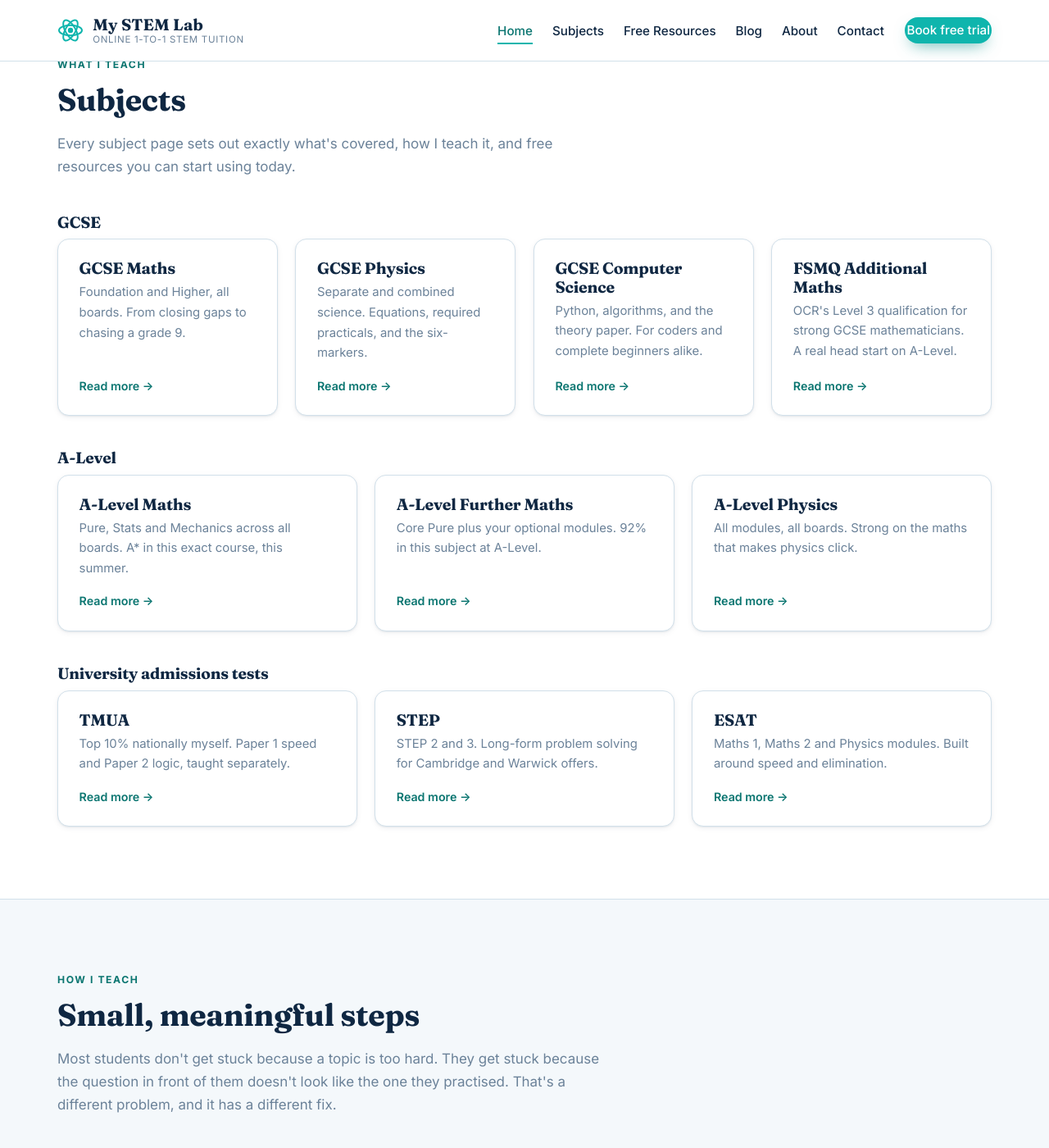
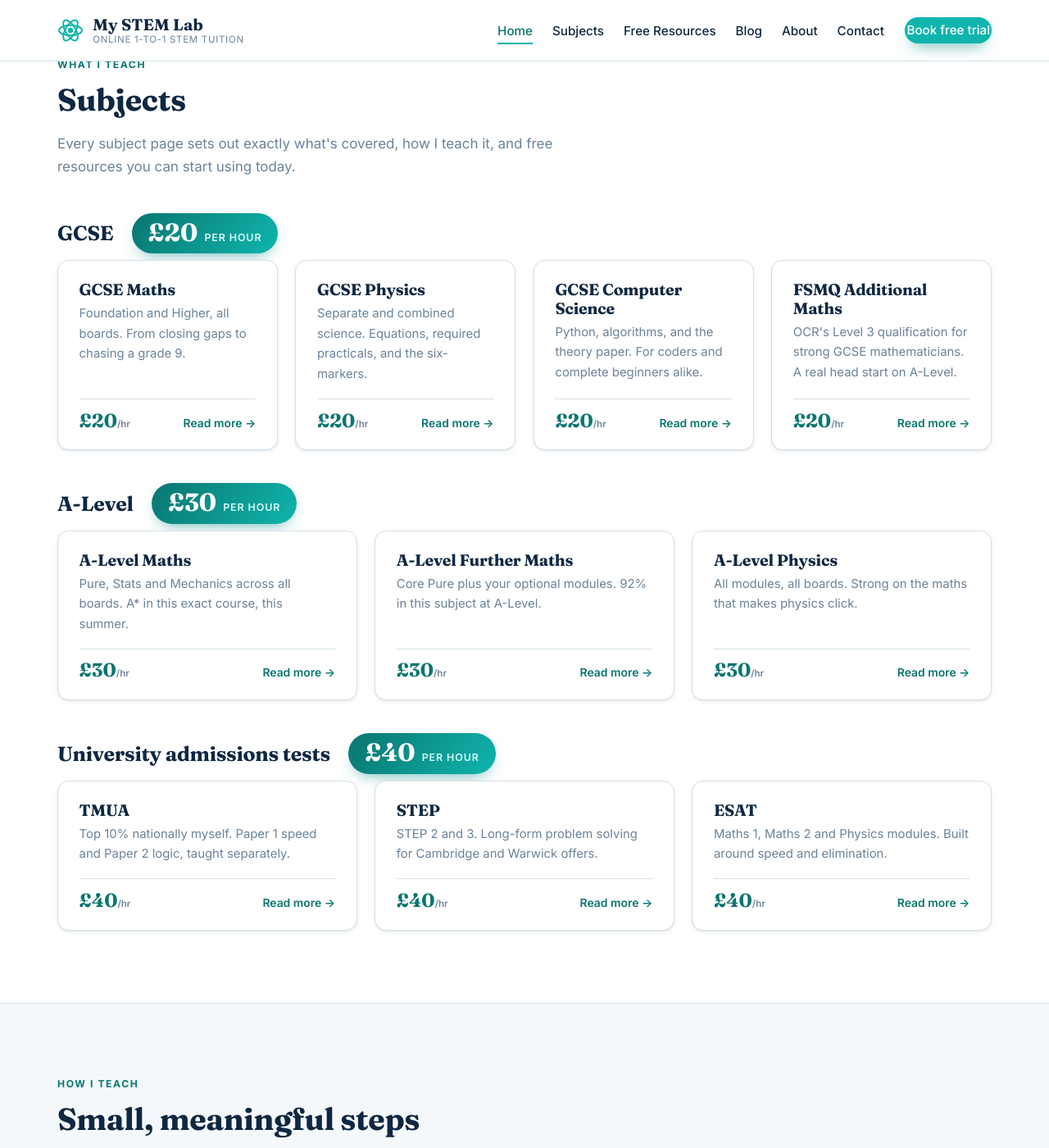
Before and after one commit to My-STEM-Lab/My-STEM-Lab.github.io, a Jekyll site: the page built from index.html, in a window 1280 px wide and 1400 px high, scrolled down 857 px. Shown: the whole window at 82% size. Built offline with Jekyll 4.4.1, drawn with Linux system fonts in a browser that asks for light colours.

Commit message:
Made pricing more visible

```diff
--- a/_layouts/subject.html
+++ b/_layouts/subject.html
@@ -8,7 +8,7 @@ layout: default
     {% if page.subtitle %}<p class="lede">{{ page.subtitle }}</p>{% endif %}
     <p class="subject-meta">
       <span class="pill">{{ page.level }}</span>
-      {% if page.price %}<span class="pill pill-price">{{ page.price }} per hour</span>{% endif %}
+      {% if page.price %}<span class="pill pill-price-lg">{{ page.price }} <small>per hour</small></span>{% endif %}
       {% if page.boards %}<span class="pill">{{ page.boards }}</span>{% endif %}
     </p>
   </div>
--- a/assets/css/style.css
+++ b/assets/css/style.css
@@ -239,18 +239,49 @@ p  { margin: 0 0 1.1em; }
 .card-cta h3 { margin-bottom: .35rem; }
 .card-cta p { font-size: .93rem; margin-bottom: 1rem; }
 
+/* --- level heading with a prominent price badge --------------------------- */
+.level-head {
+  display: flex; flex-wrap: wrap; align-items: center; gap: .9rem 1.4rem;
+  margin-bottom: .5rem;
+}
+.level-head h2, .level-head h3 { margin: 0; }
+.level-head h3 { font-size: 1.55rem; }
+.level-price {
+  display: inline-flex; align-items: baseline; gap: .5rem; margin: 0;
+  background: linear-gradient(125deg, var(--teal-dark), var(--teal));
+  color: #fff; padding: .5rem 1.25rem .55rem; border-radius: 999px;
+  box-shadow: 0 8px 20px -10px rgba(12,143,137,.85);
+  white-space: nowrap;
+}
+.level-price b { font-family: var(--serif); font-size: 1.9rem; font-weight: 700; line-height: 1; }
+.level-price span {
+  font-size: .78rem; font-weight: 600; letter-spacing: .07em;
+  text-transform: uppercase; color: #d6fbf8;
+}
+@media (max-width: 480px) { .level-price b { font-size: 1.6rem; } }
+
 /* subject cards */
 .subject-card {
   display: flex; flex-direction: column;
   background: var(--paper); border: 1px solid var(--card-line); border-radius: var(--radius);
-  padding: 1.5rem 1.6rem; text-decoration: none; color: inherit;
+  padding: 1.5rem 1.6rem 1.3rem; text-decoration: none; color: inherit;
   box-shadow: var(--shadow-sm);
   transition: transform .18s ease, box-shadow .18s ease, border-color .18s ease;
 }
 .subject-card:hover { transform: translateY(-4px); box-shadow: var(--shadow-md); border-color: var(--teal); color: inherit; }
 .subject-card h3 { margin-bottom: .35rem; font-size: 1.22rem; }
-.subject-card p { font-size: .93rem; color: var(--ink-muted); margin-bottom: 1rem; }
-.subject-card .more { margin-top: auto; font-size: .89rem; font-weight: 600; color: var(--teal-dark); }
+.subject-card p { font-size: .93rem; color: var(--ink-muted); margin-bottom: 1.1rem; }
+.card-foot {
+  margin-top: auto; display: flex; align-items: baseline; justify-content: space-between;
+  gap: .75rem; padding-top: .85rem; border-top: 1px solid var(--card-line);
+}
+.card-price {
+  font-family: var(--serif); font-size: 1.45rem; font-weight: 700;
+  color: var(--teal-dark); line-height: 1; white-space: nowrap;
+}
+.card-price small { font-family: var(--sans); font-size: .72rem; font-weight: 600; color: var(--ink-muted); }
+.subject-card .more { font-size: .87rem; font-weight: 600; color: var(--teal-dark); }
+.subject-card:hover .card-price { color: var(--teal-deep); }
 
 .pill, .tag {
   display: inline-block; font-size: .74rem; font-weight: 600; letter-spacing: .05em;
@@ -258,6 +289,14 @@ p  { margin: 0 0 1.1em; }
   background: var(--card); color: var(--navy-600);
 }
 .pill-price { background: rgba(15,181,173,.14); color: var(--teal-dark); }
+/* Bigger price chip used in the subject-page header */
+.pill-price-lg {
+  font-family: var(--serif); font-size: 1.5rem; font-weight: 700;
+  letter-spacing: 0; text-transform: none; padding: .35rem 1.15rem .45rem;
+  background: linear-gradient(125deg, var(--teal-dark), var(--teal)); color: #fff;
+  box-shadow: 0 6px 16px -8px rgba(12,143,137,.8);
+}
+.pill-price-lg small { font-family: var(--sans); font-size: .72rem; font-weight: 600; color: #d6fbf8; }
 .tag-star { background: rgba(15,181,173,.16); color: var(--teal-dark); }
 .subject-meta { display: flex; flex-wrap: wrap; gap: .5rem; margin-top: 1.2rem; }
 
--- a/index.html
+++ b/index.html
@@ -42,38 +42,50 @@ description: "Online 1-to-1 tuition in Maths, Further Maths, Physics and Computi
       <p class="section-lede">Every subject page sets out exactly what's covered, how I teach it, and free resources you can start using today.</p>
     </div>
 
-    <h3 class="mt">GCSE</h3>
+    <div class="level-head mt"><h3>GCSE</h3>
+      <p class="level-price"><b>£20</b><span>per hour</span></p></div>
     <div class="grid grid-4" style="margin-bottom:2.5rem">
       {% assign gcse = site.subjects | where: "level", "GCSE" | sort: "order" %}
       {% for s in gcse %}
         <a class="subject-card" href="{{ s.url | relative_url }}">
           <h3>{{ s.title }}</h3>
           <p>{{ s.blurb }}</p>
-          <span class="more">Read more →</span>
+          <span class="card-foot">
+            <span class="card-price">{{ s.price }}<small>/hr</small></span>
+            <span class="more">Read more →</span>
+          </span>
         </a>
       {% endfor %}
     </div>
 
-    <h3>A-Level</h3>
+    <div class="level-head"><h3>A-Level</h3>
+      <p class="level-price"><b>£30</b><span>per hour</span></p></div>
     <div class="grid grid-3" style="margin-bottom:2.5rem">
       {% assign alevel = site.subjects | where: "level", "A-Level" | sort: "order" %}
       {% for s in alevel %}
         <a class="subject-card" href="{{ s.url | relative_url }}">
           <h3>{{ s.title }}</h3>
           <p>{{ s.blurb }}</p>
-          <span class="more">Read more →</span>
+          <span class="card-foot">
+            <span class="card-price">{{ s.price }}<small>/hr</small></span>
+            <span class="more">Read more →</span>
+          </span>
         </a>
       {% endfor %}
     </div>
 
-    <h3>University admissions tests</h3>
+    <div class="level-head"><h3>University admissions tests</h3>
+      <p class="level-price"><b>£40</b><span>per hour</span></p></div>
     <div class="grid grid-3">
       {% assign tests = site.subjects | where: "level", "Admissions test" | sort: "order" %}
       {% for s in tests %}
         <a class="subject-card" href="{{ s.url | relative_url }}">
           <h3>{{ s.title }}</h3>
           <p>{{ s.blurb }}</p>
-          <span class="more">Read more →</span>
+          <span class="card-foot">
+            <span class="card-price">{{ s.price }}<small>/hr</small></span>
+            <span class="more">Read more →</span>
+          </span>
         </a>
       {% endfor %}
     </div>
```
Also changed, not shown: subjects.html (+18 -6 lines).
